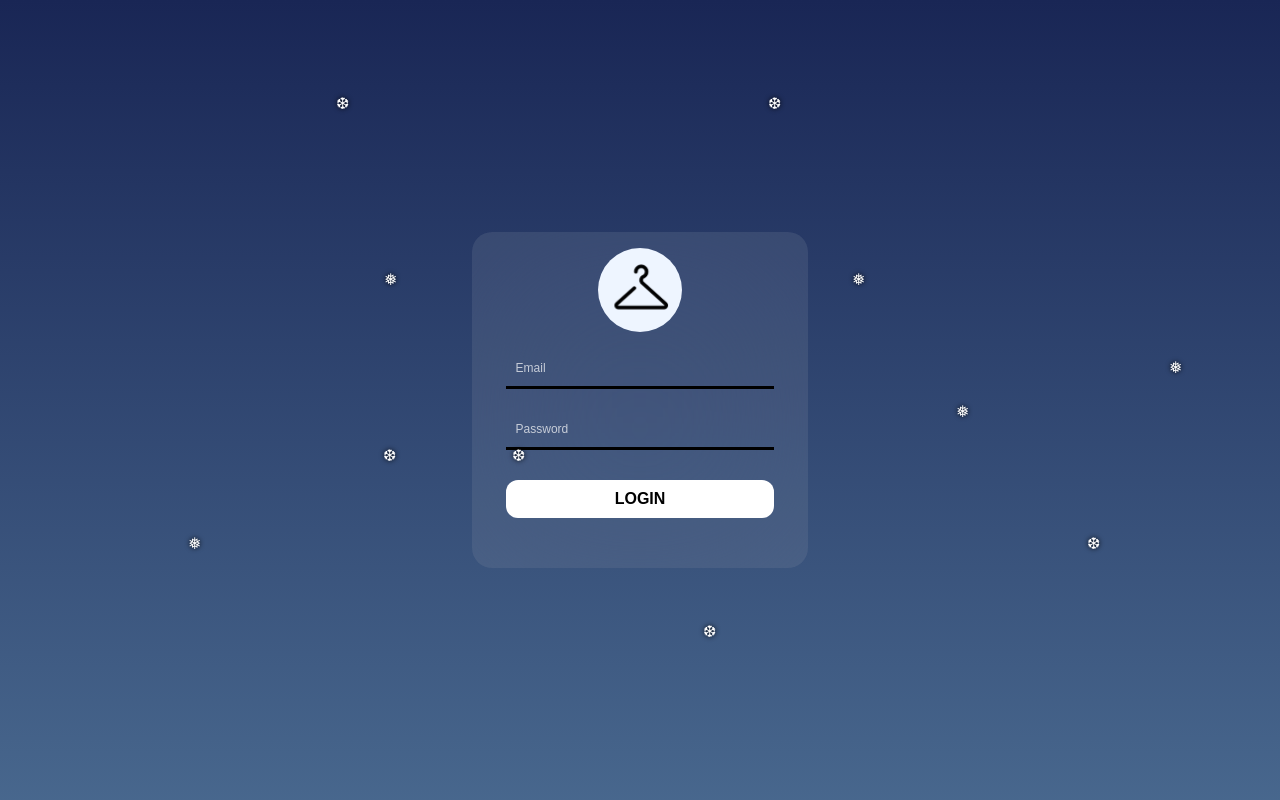
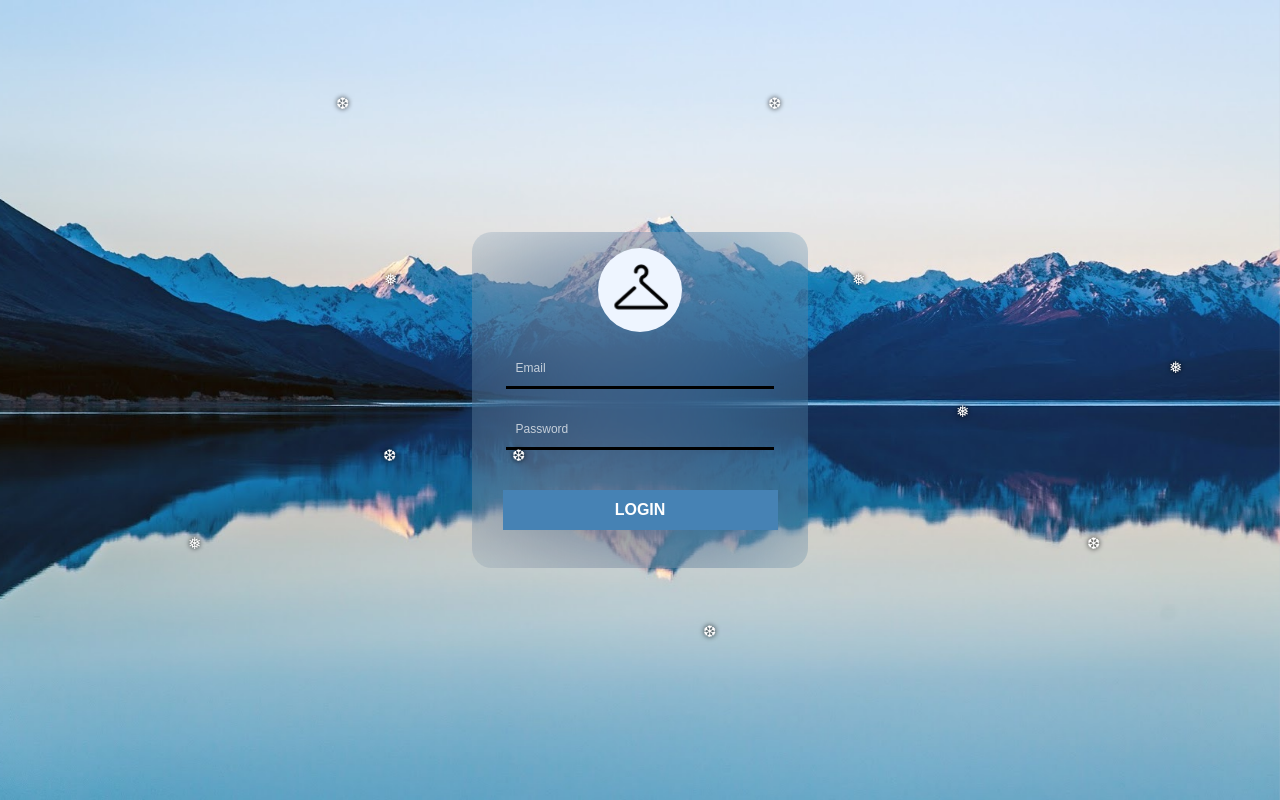
Before and after one commit to trandainien1/IOT_raincheck, a React (Create React App) app: page / in a window 1280 px wide. Built offline with nearby package versions, Linux system fonts and the light colour scheme; no server answers.

Commit message:
add background login

```diff
--- a/src/Login.css
+++ b/src/Login.css
@@ -3,15 +3,15 @@
   align-items: center;
   justify-items: center;
   justify-content: center;
-  background: linear-gradient(
-    180deg,
-    rgb(25, 38, 85) 0%,
-    rgba(12, 53, 106, 0.65) 100%
-  );
-  background-repeat: no-repeat;
   min-height: 100vh; /* Set a minimum height of 100% of the viewport height */
   margin: 0; /* Remove default margin */
   font-family: --font-family-inter, sans-serif;
+  background-image: url(./imgs/background.jpg);
+  background-size: cover;
+  background-repeat: no-repeat;
+  background-attachment: fixed;
+  background-position: center center;
+  color: white;
 }
 
 .login {
@@ -60,22 +60,19 @@
   transition: ease-in 0.1s;
 }
 .login form input[type="submit"] {
-  background: white;
-  color: var(--black-zodiac);
-  font-size: 16px;
+  margin-top: 20px;
+  margin-bottom: 30px;
+  font-family: "Montserrat", sans-serif;
+  font-weight: bolder;
+  border: #4682b4 solid 1px;
   padding: 10px;
-  cursor: pointer;
-  border: none;
-  font-weight: bold;
-  margin: 10px;
-  width: 100%;
-  border-radius: 12px;
+  width: 275px;
+  background-color: #4682b4;
+  color: white;
 }
 
 .login form input[type="submit"]:hover {
-  background-color: var(--black-zodiac);
-  color: white;
-  transition: ease-in 0.1s;
+  background-color: #4e5459;
 }
 .login form input:focus {
   border-left: none;
```
Also changed, not shown: src/imgs/background.jpg (added).
